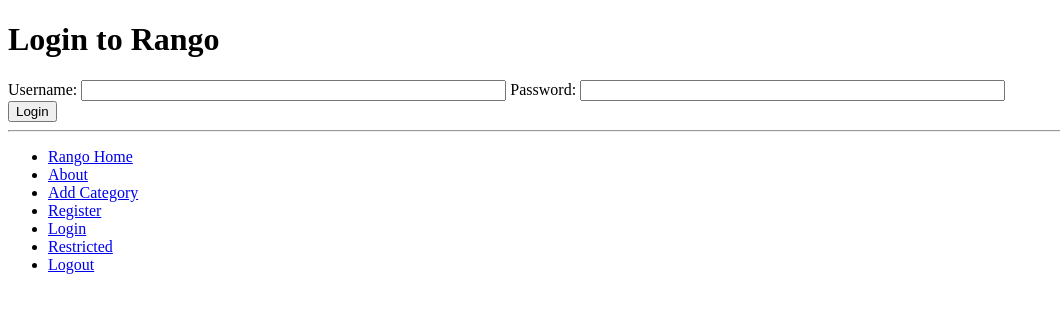
After one commit to raghuraju/tango-with-django-110, a Django app: a page that uses templates/rango/base.html in a window 1280 px wide. The commit adds this page. Shown: the top 313 px of the page, without its empty margins (0-1060 px from the left). Run offline with Django 3.2, Linux system fonts and the light colour scheme.

Commit message:
Restricted access and logout implemented.

```diff
--- a/rango/urls.py
+++ b/rango/urls.py
@@ -8,6 +8,7 @@ urlpatterns = [
 	url(r'register/$', views.register, name='register'),
 	url(r'login/$', views.user_login, name='login'),
 	url(r'logout/$', views.user_logout, name='logout'),
+	url(r'restricted/$', views.restricted, name='restricted'),
 	url(r'add-category/$', views.add_category, name='add_category'),
 	url(r'add-page/(?P<category_slug_url>[\w\-]+)/$', views.add_page, name='add_page'),
 	url(r'category/(?P<category_name_url>[\w\-]+)/$', views.show_category, name='show_category'),
--- a/rango/views.py
+++ b/rango/views.py
@@ -1,4 +1,5 @@
-from django.contrib.auth import authenticate, login
+from django.contrib.auth import authenticate, login, logout
+from django.contrib.auth.decorators import login_required
 from django.core.urlresolvers import reverse
 from django.shortcuts import render
 from django.http import HttpResponse, HttpResponseRedirect
@@ -132,5 +133,12 @@ def user_login(request):
 		return render(request, 'rango/login.html', {})
 
 
+@login_required
 def user_logout(request):
-	pass
+	logout(request)
+	return HttpResponseRedirect(reverse('rango:index'))
+
+
+@login_required
+def restricted(request):
+	return HttpResponse("Since you are logged in, you can see this message.")
--- a/tango_with_django/settings/base.py
+++ b/tango_with_django/settings/base.py
@@ -147,3 +147,5 @@ STATICFILES_DIRS = [STATIC_DIR, ]
 
 MEDIA_URL = '/media/'
 MEDIA_ROOT = os.path.join(BASE_DIR, 'media_root')
+
+LOGIN_URL = '/rango/login/'
--- a/templates/rango/base.html
+++ b/templates/rango/base.html
@@ -33,6 +33,12 @@
 				<li>
 					<a href="{% url 'rango:login' %}">Login</a>
 				</li>
+				<li>
+					<a href="{% url 'rango:restricted' %}">Restricted</a>
+				</li>
+				<li>
+					<a href="{% url 'rango:logout' %}">Logout</a>
+				</li>
 			</ul>
 		</div>
 	</body>
--- /dev/null
+++ b/templates/rango/login.html
@@ -0,0 +1,17 @@
+{% extends 'rango/base.html' %}
+{% load staticfiles %}
+
+{% block title %}
+	Login
+{% endblock %}
+
+{% block body_content %}
+	<h1>Login to Rango</h1>
+	<form id="login_form" method="post" action="{% url 'rango:login' %}">
+		{% csrf_token %}
+		Username: <input type="text" name="username" value="" size="50" />
+		Password: <input type="Password" name="password" value="" size="50" />
+		<br />
+		<input type="submit" name="submit" value="Login">
+	</form>
+{% endblock %}
```
